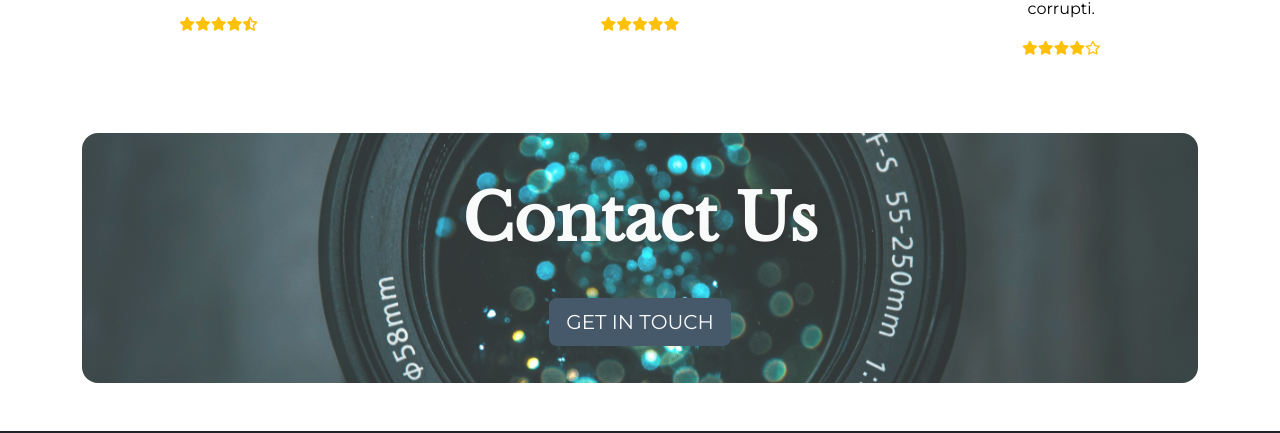
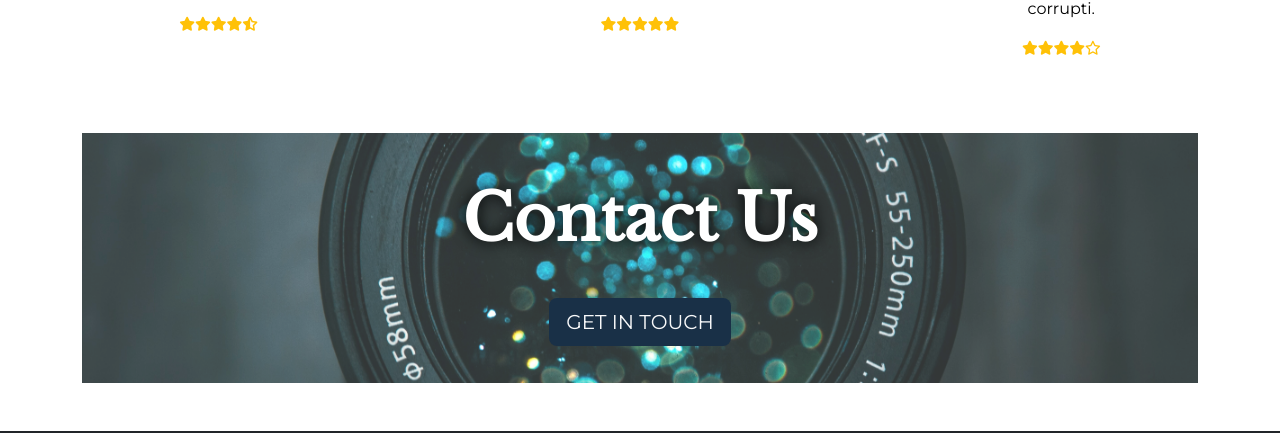
Before and after one commit to ChristineWeidhofer/Frontend-Team-Project, an Angular app: page / in a window 1280 px wide. Shown: the part 2434-2867 px from the top of the page. Built offline with nearby package versions, Linux system fonts and the light colour scheme.

Commit message:
bg-img on pseudo-element on contact-banner

```diff
--- a/src/app/contact-banner/contact-banner.component.css
+++ b/src/app/contact-banner/contact-banner.component.css
@@ -1,15 +1,28 @@
 .banner {
+  position: relative;
   height: 250px;
+  border-radius: 1rem;
+}
+
+/* putting the background-image on a pseudo-element to only make image transparent, text stays OPACITY:1 */
+
+.banner::before {
+  content: "";
   background-image: url("../../assets/hero1.jpg");
   background-size: cover;
   background-position: center;
   background-repeat: no-repeat;
-  border-radius: 1rem;
+  position: absolute;
+  top: 0px;
+  right: 0px;
+  bottom: 0px;
+  left: 0px;
   opacity: 0.8;
 }
 
-
+/* button style */
 .neon {
+  position: relative;
   background-color: #193047;
   transition: all 0.3s linear;
 }
@@ -21,4 +34,5 @@
 
 h3 {
   text-shadow: 0px 0px 15px black;
+  position: relative;
 }
--- a/src/app/contact-banner/contact-banner.component.html
+++ b/src/app/contact-banner/contact-banner.component.html
@@ -1,6 +1,6 @@
 <div class="container my-5 banner-wrap">
   <div class="banner text-center mx-auto">
-    <h3 class="pt-5 pb-4 fw-bold text-light display-3">Contact Us</h3>
+    <h3 class="pt-5 pb-4 fw-bold text-white display-3">Contact Us</h3>
     <p class="text-light"></p>
     <button class="btn btn-lg text-light neon" routerLink="/contact">GET IN TOUCH</button>
 
```
